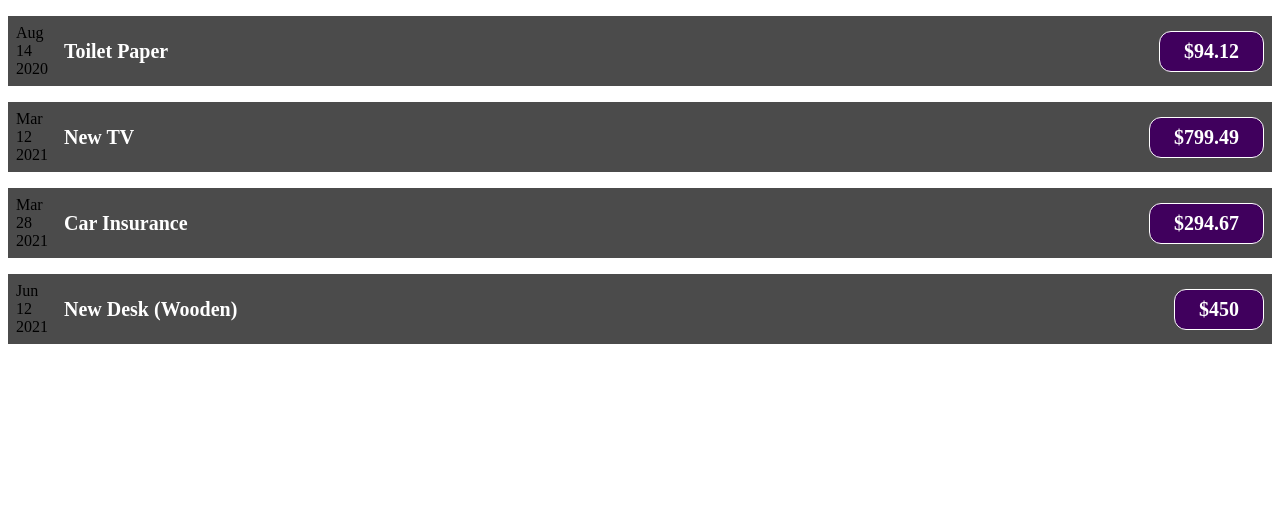
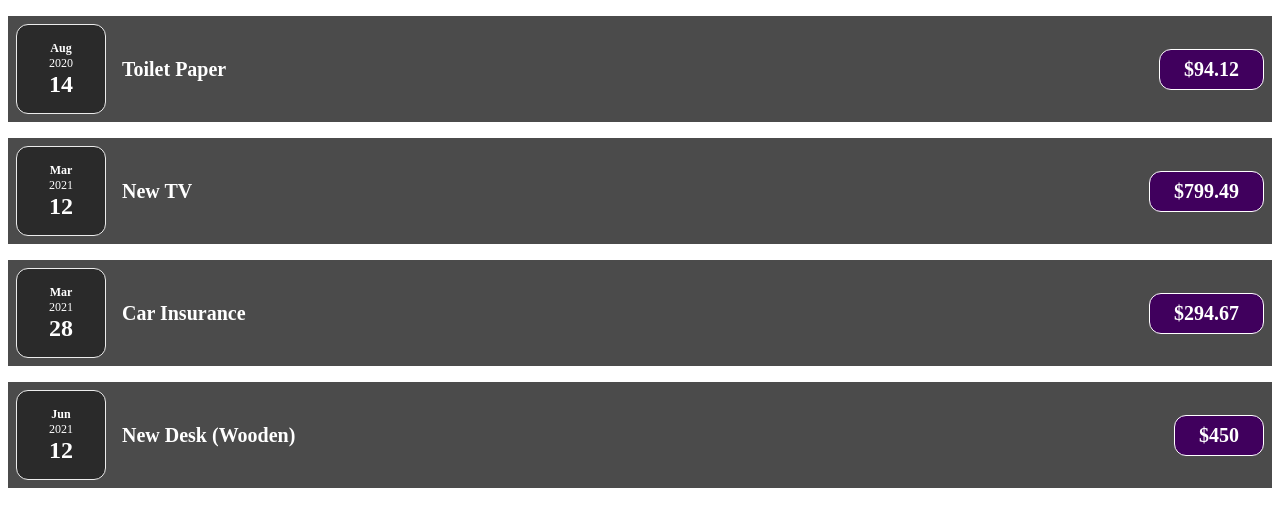
Before and after one commit to Maverick2502/expenses-react-app, a React (Create React App) app: page / in a window 1280 px wide. Shown: the top 526 px of the page. Built offline with nearby package versions, Linux system fonts and the light colour scheme.

Commit message:
Splitting Components Into Multiple Components

```diff
--- /dev/null
+++ b/src/components/ExpenseDate.css
@@ -0,0 +1,26 @@
+.expense-date {
+  display: flex;
+  flex-direction: column;
+  width: 5.5rem;
+  height: 5.5rem;
+  border: 1px solid #ececec;
+  background-color: #2a2a2a;
+  color: white;
+  border-radius: 12px;
+  align-items: center;
+  justify-content: center;
+}
+
+.expense-date__month {
+  font-size: 0.75rem;
+  font-weight: bold;
+}
+
+.expense-date__year {
+  font-size: 0.75rem;
+}
+
+.expense-date__day {
+  font-size: 1.5rem;
+  font-weight: bold;
+}
--- /dev/null
+++ b/src/components/ExpenseDate.jsx
@@ -0,0 +1,17 @@
+import "./ExpenseDate.css";
+
+function ExpenseDate(props) {
+  const month = props.date.toLocaleString("en-US", { month: "short" });
+  const day = props.date.toLocaleString("en-US", { day: "2-digit" });
+  const year = props.date.getFullYear();
+
+  return (
+    <div className="expense-date">
+      <div className="expense-date__month">{month}</div>
+      <div className="expense-date__year">{year}</div>
+      <div className="expense-date__day">{day}</div>
+    </div>
+  );
+}
+
+export default ExpenseDate;
--- a/src/components/ExpenseItem.jsx
+++ b/src/components/ExpenseItem.jsx
@@ -1,16 +1,10 @@
 import "./ExpenseItem.css";
+import ExpenseDate from "./ExpenseDate";
 
 function ExpenseItem(props) {
-  const month = props.date.toLocaleString("en-US", { month: "short" });
-  const day = props.date.toLocaleString("en-US", { day: "2-digit" });
-  const year = props.date.getFullYear();
   return (
     <div className="expense-item">
-      <div>
-        <div>{month}</div>
-        <div>{day}</div>
-        <div>{year}</div>
-      </div>
+      <ExpenseDate date={props.date} />
       <div className="expense-item__description">
         <h2>{props.title}</h2>
         <div className="expense-item__price">${props.amount}</div>
```
